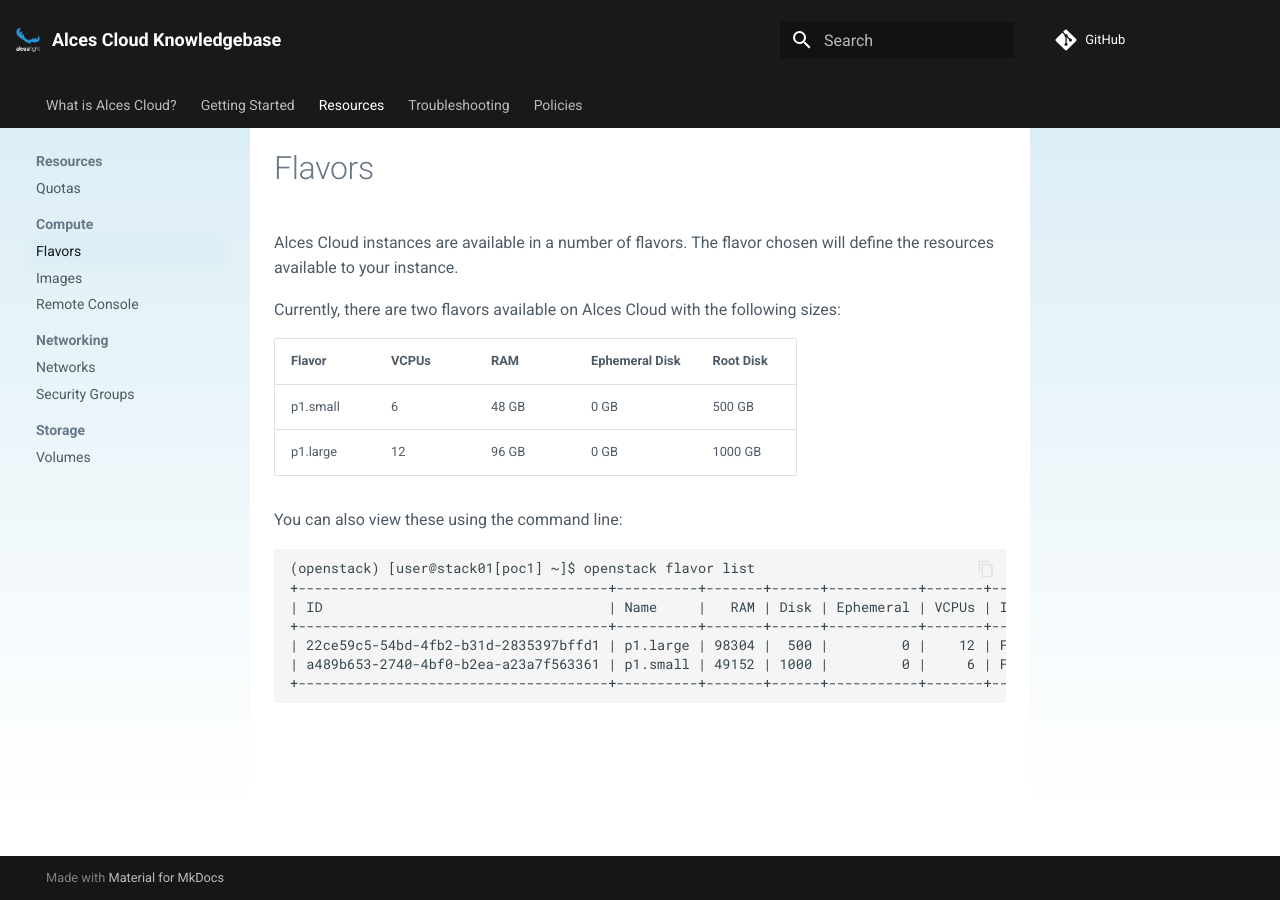
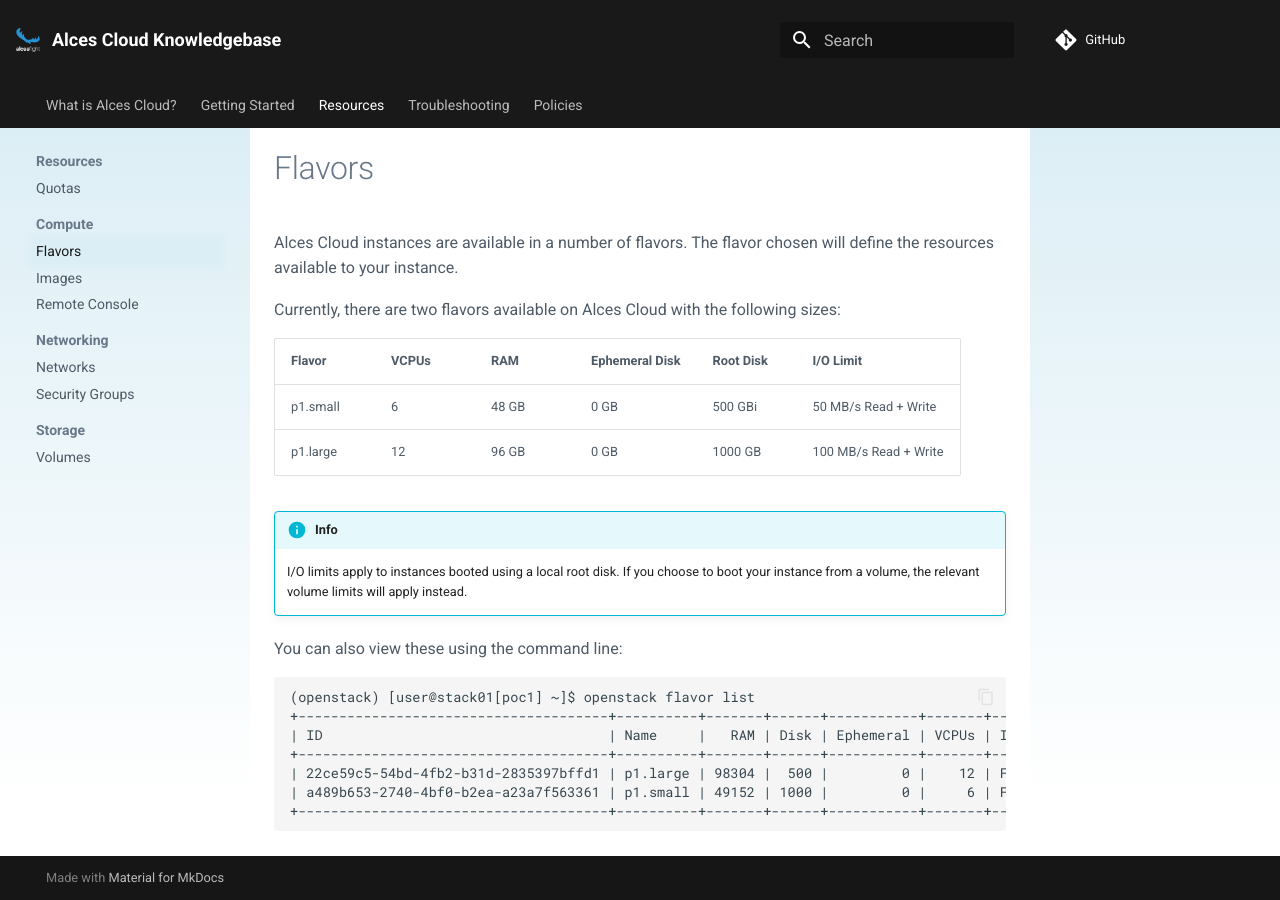
Before and after one commit to alces-software/alces-cloud-docs, an MkDocs documentation site: the page built from docs/docs/compute/flavors.md, in a window 1280 px wide. Built offline with MkDocs 1.6.1 and Material for MkDocs 9.7.7, drawn with Linux system fonts in a browser that asks for light colours; comment, search, counter and statistics services are not loaded; the version menu is left out.

Commit message:
Add I/O limit details to flavors.

```diff
--- a/docs/docs/compute/flavors.md
+++ b/docs/docs/compute/flavors.md
@@ -3,10 +3,13 @@
 
 Currently, there are two flavors available on Alces Cloud with the following sizes:
 
-| Flavor | VCPUs | RAM | Ephemeral Disk | Root Disk|
-|---|---|---|---|---|
-| p1.small | 6 | 48 GB | 0 GB | 500 GB|
-| p1.large | 12 | 96 GB | 0 GB | 1000 GB|
+| Flavor | VCPUs | RAM | Ephemeral Disk | Root Disk | I/O Limit |
+|---|---|---|---|---|---|
+| p1.small | 6 | 48 GB | 0 GB | 500 GBi | 50 MB/s Read + Write |
+| p1.large | 12 | 96 GB | 0 GB | 1000 GB | 100 MB/s Read + Write |
+
+!!! info
+    I/O limits apply to instances booted using a local root disk. If you choose to boot your instance from a volume, the relevant volume limits will apply instead.
 
 You can also view these using the command line:
 
```
